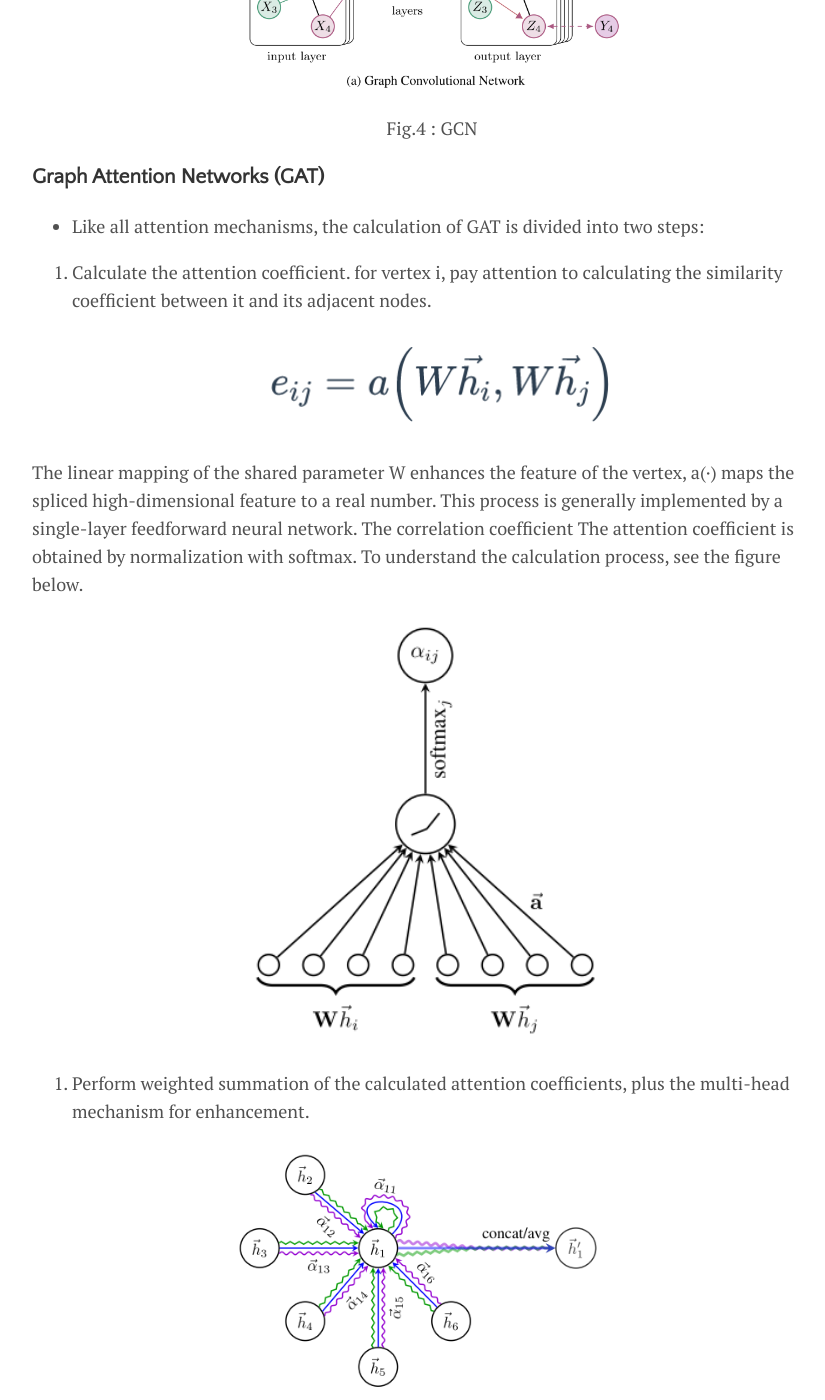
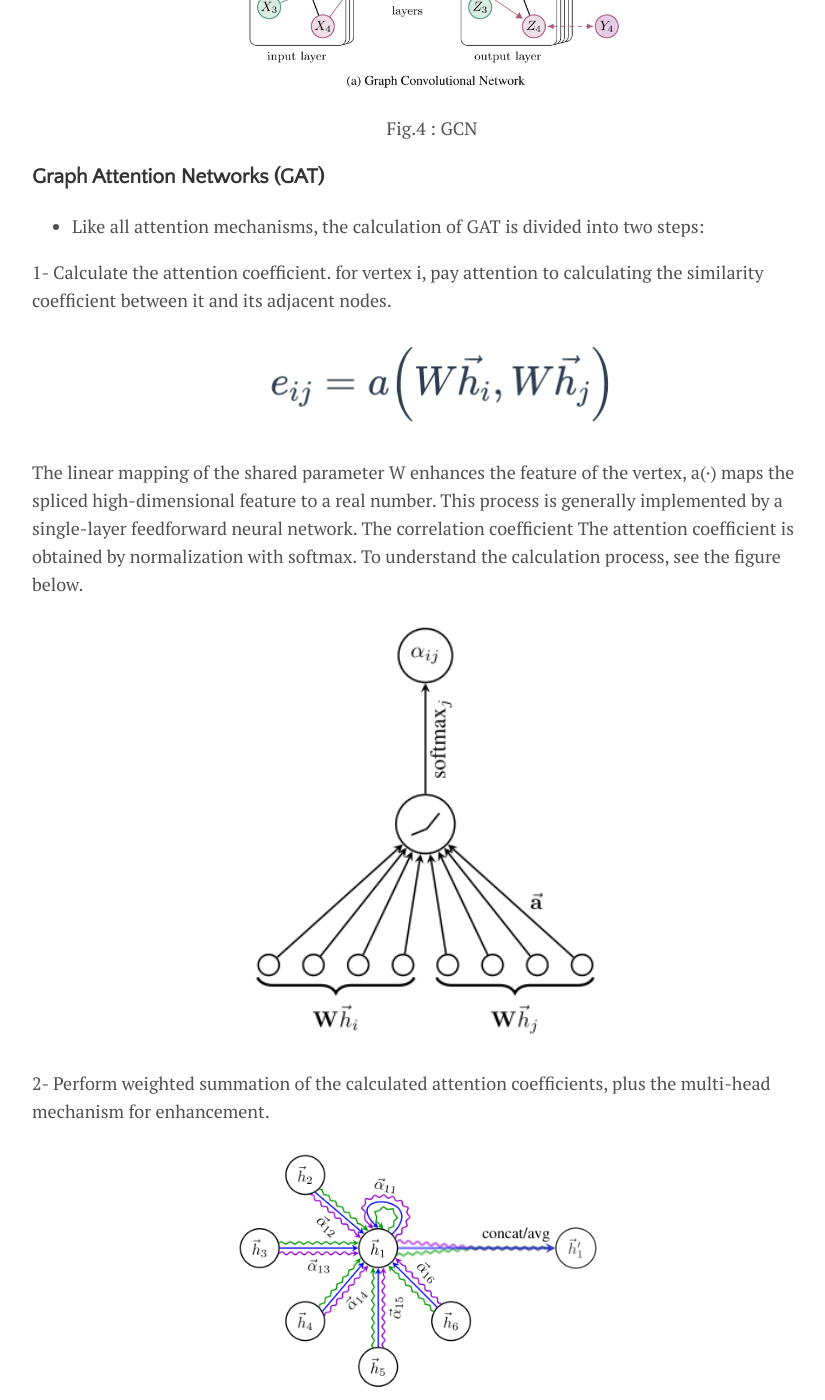
Before and after one commit to IslamMohamedMosaad/IslamMohamedMosaad.github.io, a Jekyll site: the page built from _posts/2021-08-11-Graph-Based-Reasoning-over-Heterogeneous-External-Knowledge-for-Commonsense-Question-Answering.md, in a window 1280 px wide and 1400 px high, scrolled down 7301 px. Shown: the whole window, without its empty margins (208-1033 px from the left). Built offline with Jekyll 4.4.1, drawn with Linux system fonts in a browser that asks for light colours; comment, search, counter and statistics services are not loaded.

Commit message:
Update 2021-08-11-Graph-Based-Reasoning-over-Heterogeneous-External-Knowledge-for-Commonsense-Question-Answering.md

```diff
--- a/_posts/2021-08-11-Graph-Based-Reasoning-over-Heterogeneous-External-Knowledge-for-Commonsense-Question-Answering.md
+++ b/_posts/2021-08-11-Graph-Based-Reasoning-over-Heterogeneous-External-Knowledge-for-Commonsense-Question-Answering.md
@@ -182,7 +182,7 @@ Fig.4 : GCN
 
 - Like all attention mechanisms, the calculation of GAT is divided into two steps:
 
-1. Calculate the attention coefficient. for vertex i, pay attention to calculating the similarity coefficient between it and its adjacent nodes.
+1- Calculate the attention coefficient. for vertex i, pay attention to calculating the similarity coefficient between it and its adjacent nodes.
 
 <p align="center">
 <img align="center" width="400" height="100" src="../assets/img/attention1.png">
@@ -198,7 +198,7 @@ The linear mapping of the shared parameter W enhances the feature of the vertex,
 <p align="center">
 </p>
 
-2. Perform weighted summation of the calculated attention coefficients, plus the multi-head mechanism for enhancement.
+2- Perform weighted summation of the calculated attention coefficients, plus the multi-head mechanism for enhancement.
 
 
 <p align="center">
```
